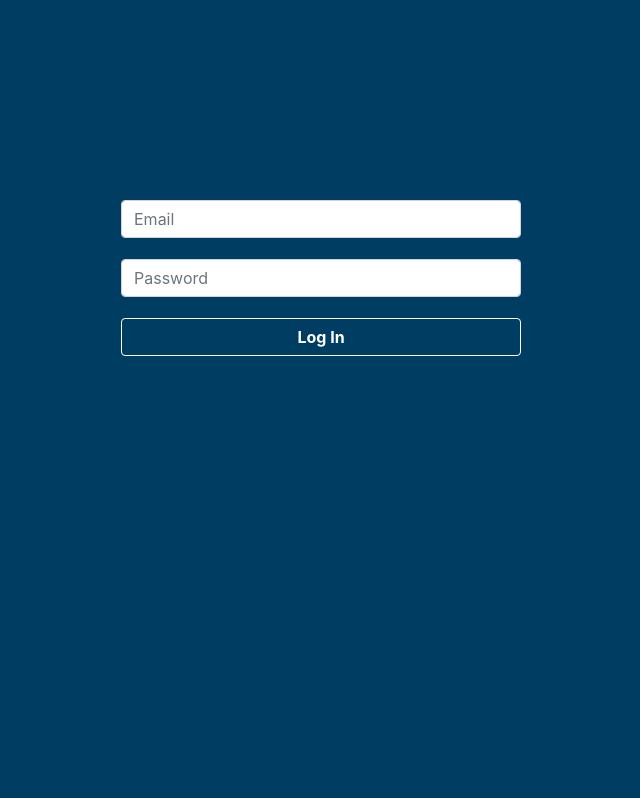
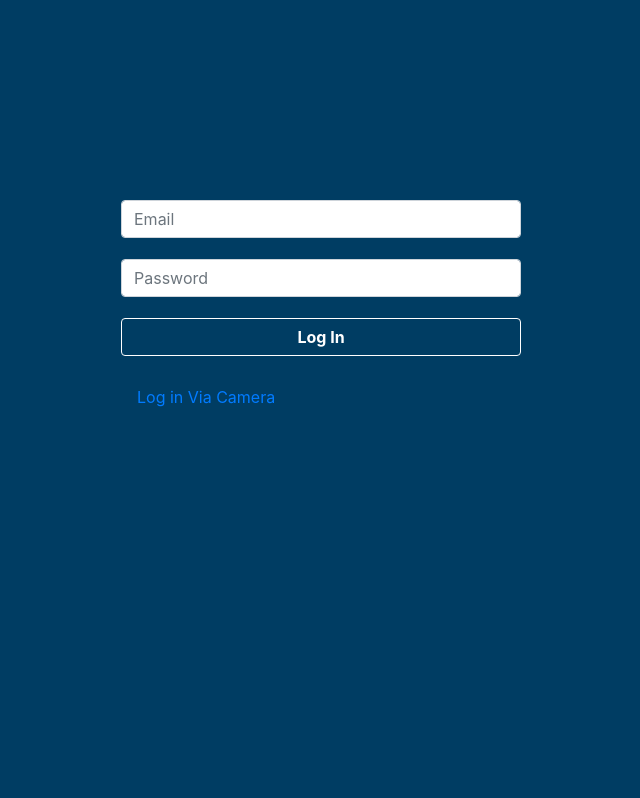
Before and after one commit to weizhang05/Zontanos, a Flask app: page /login in a window 1280 px wide. Shown: the part 41-839 px from the top of the page, without its empty margins (345-985 px from the left). Run offline with Flask 2, Linux system fonts and the light colour scheme; some libraries are stand-ins or nearby versions.

Commit message:
Add files via upload

```diff
--- a/templates/login.html
+++ b/templates/login.html
@@ -17,6 +17,9 @@
 					<tr>
 						<td><input id="loginButton" class="btn" type="submit" value="Log In"></td>
 					</tr>
+					<tr>
+						<td><a class="nav-link" href="video_feed">Log in Via Camera</a></td>
+					</tr>
 				</tbody>
 			</table>
 		</form>
```
